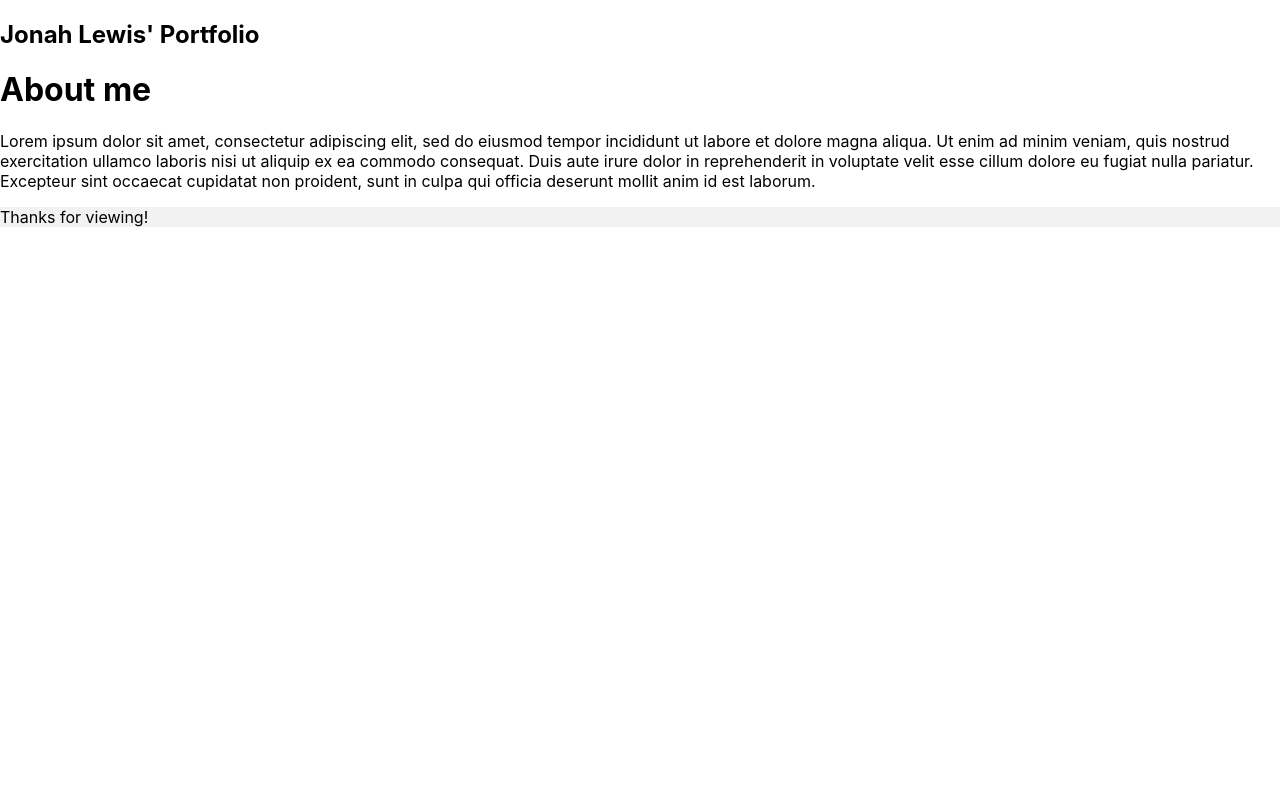
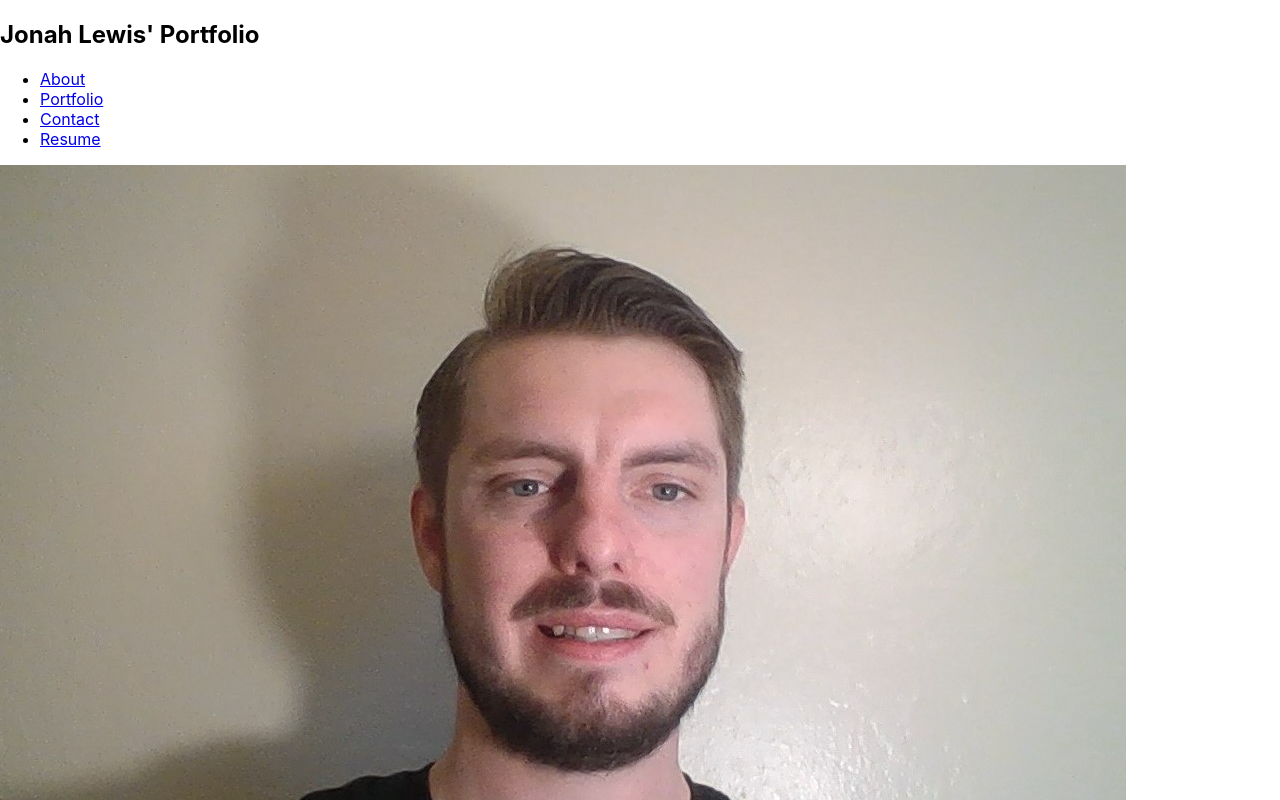
Before and after one commit to jonahscottlewis/react-portfolio, a React (Create React App) app: page / in a window 1280 px wide. Shown: the top 800 px of the page. Built offline with nearby package versions, Linux system fonts and the light colour scheme.

Commit message:
Navigation is redone and added a cover photo

```diff
--- a/src/components/Header.js
+++ b/src/components/Header.js
@@ -1,22 +1,35 @@
 import React from "react";
-// import Navigation from "./Navigation";
+import Navigation from "../components/Navigation";
+import coverPhoto from "../images/portfolio cover photo.jpg"
 
 function Header(props) {
-	// const { currentTab, setCurrentTab } = props;
+	const { currentTab, handleTabChange } = props;
 
 	return (
-		<header>
+	  <div>
+		<section>
+		  <header>
 			<div>
-				<h2>Jonah Lewis' Portfolio</h2>
+			  <h1>Jonah Lewis' Portfolio</h1>
 			</div>
 			<div>
-				{/* <Navigation
-					currentTab={currentTab}
-					setCurrentTab={setCurrentTab}
-				></Navigation> */}
+			  <Navigation
+				currentTab={currentTab}
+				handleTabChange={handleTabChange}
+			  ></Navigation>
 			</div>
-		</header>
+		  </header>
+		</section>
+		<section>
+		  <div>
+			{ <img
+			src={ coverPhoto }
+			/>}
+			<h4>Have a look aorund!</h4>
+		  </div>
+		</section>
+	  </div>
 	);
-}
+  }
 
-export default Header;
+  export default Header;
--- a/src/components/Navigation.js
+++ b/src/components/Navigation.js
@@ -1,61 +1,69 @@
-import React, {useState} from 'react';
-import {
-  MDBNavbar,
-  MDBContainer,
-  // MDBNavbarBrand,
-  MDBNavbarToggler,
-  MDBNavbarItem,
-  MDBNavbarLink,
-  MDBCollapse,
-  MDBIcon,
-  MDBNavbarNav
-} from 'mdb-react-ui-kit';
+import React, { useEffect } from 'react';
+import { capitalizeFirstLetter } from '../utils/helpers';
 
-import { LinkContainer } from 'react-router-bootstrap';
+// Here we are using object destructuring assignment to pluck off our variables from the props object
+// We assign them to their own variable names
+function Nav(props) {
+  const {
+    currentTab,
+    handleTabChange,
 
-const Navigation = () => {
-  const [showNavNoToggler, setShowNavNoToggler] = useState(false);
+  } = props;
+
+    useEffect(() => {
+      document.title = capitalizeFirstLetter(currentTab.name);
+    }, [currentTab]);
+
 
   return (
-    <>
-    <MDBNavbar expand='lg' dark bgColor="dark">
-      <MDBContainer fluid>
-        <MDBNavbarToggler type='button'
-            data-target='#navbarTogglerDemo01'
-            aria-controls='navbarTogglerDemo01'
-            aria-expanded='false'
-            aria-label='Toggle navigation'
-            onClick={() => setShowNavNoToggler(!showNavNoToggler)}>
-            <MDBIcon icon='bars' fas />
-          </MDBNavbarToggler>
-        <MDBCollapse navbar show={showNavNoToggler}>
-        <MDBNavbarNav>
-              <LinkContainer to="/about">
-                <MDBNavbarItem>
-                <MDBNavbarLink href="#about">About</MDBNavbarLink>
-                </MDBNavbarItem>
-              </LinkContainer>
-              <LinkContainer to="/project">
-                <MDBNavbarItem>
-                <MDBNavbarLink href="#project">Projects</MDBNavbarLink>
-                </MDBNavbarItem>
-              </LinkContainer>
-              <LinkContainer to="/resume">
-                <MDBNavbarItem>
-                <MDBNavbarLink href="#resume">Resume</MDBNavbarLink>
-                </MDBNavbarItem>
-              </LinkContainer>
-              <LinkContainer to="/contact">
-                <MDBNavbarItem>
-                <MDBNavbarLink href="#contact">Contact</MDBNavbarLink>
-                </MDBNavbarItem>
-              </LinkContainer>
-          </MDBNavbarNav>
-        </MDBCollapse>
-      </MDBContainer>
-    </MDBNavbar>
-    </>
+
+
+    <nav>
+    <ul className="nav nav-tabs">
+      <li className="nav-item">
+          <a
+            href="#about"
+            onClick={() => handleTabChange('About')}
+            // Check to see if the currentTab is `About`, and if so we use the active link class from bootstrap. Otherwise, we set it to a normal nav-link
+            className={currentTab === 'About' ? 'nav-link active' : 'nav-link'}
+          >
+            About
+          </a>
+        </li>
+        <li className="nav-item">
+          <a
+            href="#portfolio"
+            onClick={() => handleTabChange('Project')}
+            // Check to see if the currentTab is `Portfolio`, and if so we use the active link class from bootstrap. Otherwise, we set it to a normal nav-link
+            className={currentTab === 'Portfolio' ? 'nav-link active' : 'nav-link'}
+          >
+            Portfolio
+          </a>
+        </li>
+        <li className="nav-item">
+          <a
+            href="#contact"
+            onClick={() => handleTabChange('Contact')}
+            // Check to see if the currentTab is `Contact`, and if so we use the active link class from bootstrap. Otherwise, we set it to a normal nav-link
+            className={currentTab === 'Contact' ? 'nav-link active' : 'nav-link'}
+          >
+            Contact
+          </a>
+        </li>
+        <li className="nav-item">
+          <a
+            href="#resume"
+            onClick={() => handleTabChange('Resume')}
+            // Check to see if the currentTab is `Resume`, and if so we use the active link class from bootstrap. Otherwise, we set it to a normal nav-link
+            className={currentTab === 'Resume' ? 'nav-link active' : 'nav-link'}
+          >
+            Resume
+          </a>
+        </li>
+    </ul>
+    </nav>
+
   );
 }
 
-export default Navigation;
+export default Nav;
```
Also changed, not shown: src/images/portfolio cover photo.jpg (added), 1 other file (tests, documents, lock files or other folders).
